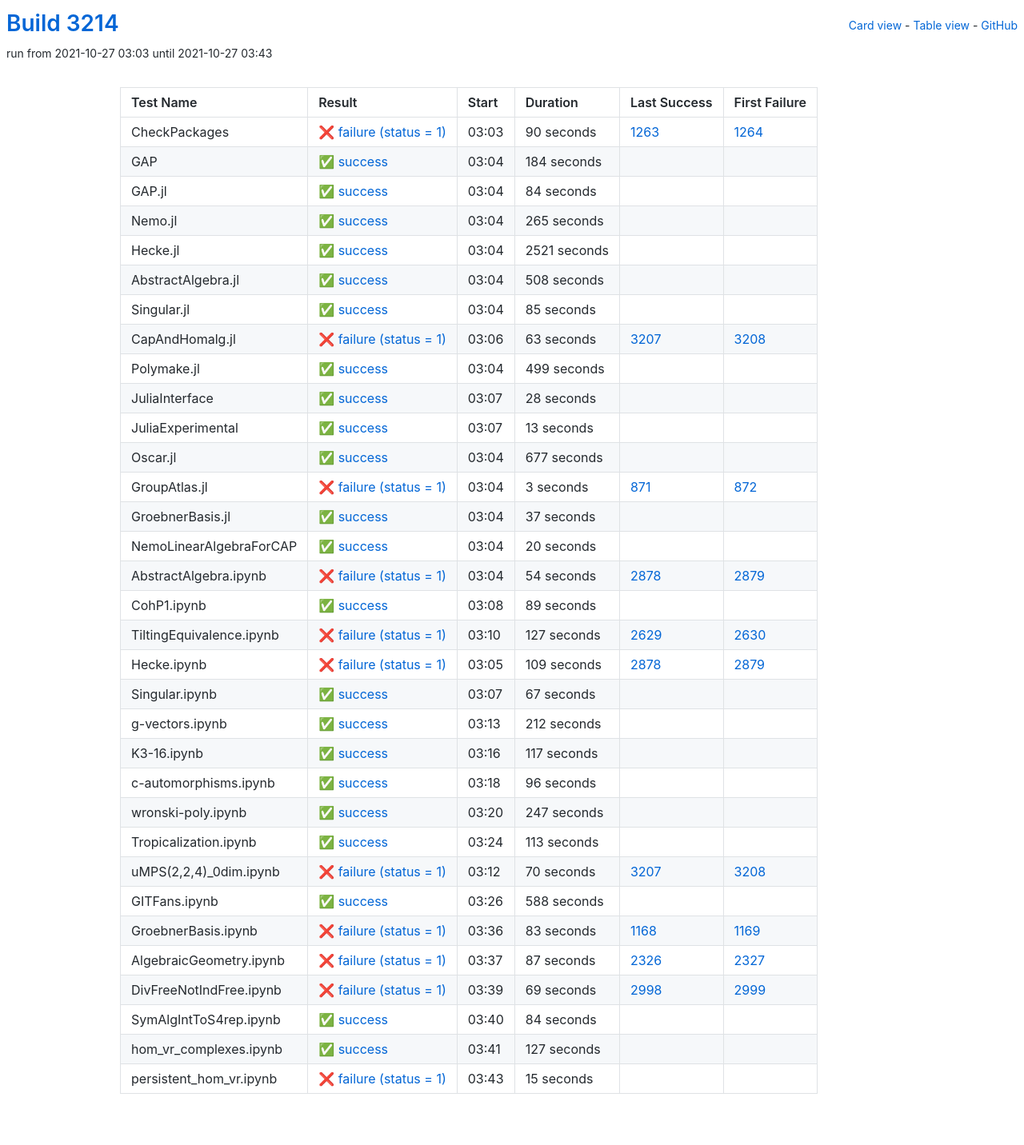
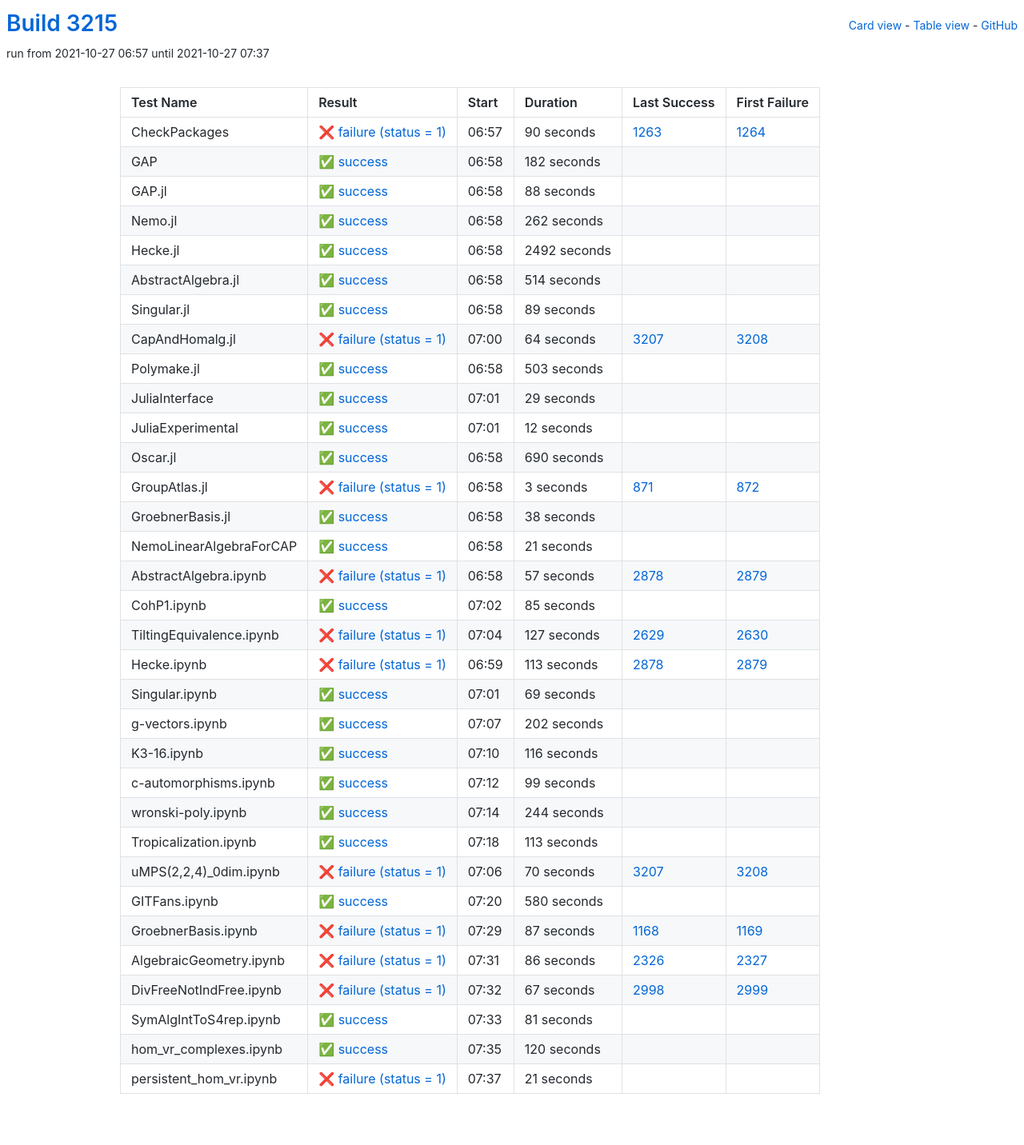
Before and after one commit to oscar-system/oscar-ci-status-stable, a Jekyll site: the page built from table.html, in a window 1280 px wide. Shown: the whole page at 80% size. Built offline with Jekyll 4.4.1, drawn with Linux system fonts in a browser that asks for light colours.

Commit message:
Build #3215

```diff
--- a/_data/ci.yml
+++ b/_data/ci.yml
@@ -1,6 +1,6 @@
 ---
-build: 3214
-build_url: https://oscarci.mathematik.uni-kl.de/job/oscar-stable/3214/
+build: 3215
+build_url: https://oscarci.mathematik.uni-kl.de/job/oscar-stable/3215/
 job: oscar-stable
 organization: oscar-system
 repo: oscar-ci-status-stable
@@ -8,8 +8,8 @@ repourl: https://github.com/oscar-system/oscar-ci-status-stable
 tests:
 - name: CheckPackages
   id: checkpackages
-  log: https://oscarci.mathematik.uni-kl.de/job/oscar-stable/3214/artifact/logs/build-3214/CheckPackages.log
-  start: 2021-10-27 03:03
+  log: https://oscarci.mathematik.uni-kl.de/job/oscar-stable/3215/artifact/logs/build-3215/CheckPackages.log
+  start: 2021-10-27 06:57
   success: false
   exitcode: 1
   status: failure
@@ -20,140 +20,140 @@ tests:
   first_failure_url: https://oscarci.mathematik.uni-kl.de/job/oscar-stable/1264/
 - name: GAP
   id: gap
-  log: https://oscarci.mathematik.uni-kl.de/job/oscar-stable/3214/artifact/logs/build-3214/GAP.log
-  start: 2021-10-27 03:04
+  log: https://oscarci.mathematik.uni-kl.de/job/oscar-stable/3215/artifact/logs/build-3215/GAP.log
+  start: 2021-10-27 06:58
   success: true
   exitcode: 0
   status: success
-  duration: 184
+  duration: 182
   last_success: false
   last_success_url:
   first_failure: false
   first_failure_url:
 - name: GAP.jl
   id: gap-jl
-  log: https://oscarci.mathematik.uni-kl.de/job/oscar-stable/3214/artifact/logs/build-3214/GAP.jl.log
-  start: 2021-10-27 03:04
+  log: https://oscarci.mathematik.uni-kl.de/job/oscar-stable/3215/artifact/logs/build-3215/GAP.jl.log
+  start: 2021-10-27 06:58
   success: true
   exitcode: 0
   status: success
-  duration: 84
+  duration: 88
   last_success: false
   last_success_url:
   first_failure: false
   first_failure_url:
 - name: Nemo.jl
   id: nemo-jl
-  log: https://oscarci.mathematik.uni-kl.de/job/oscar-stable/3214/artifact/logs/build-3214/Nemo.jl.log
-  start: 2021-10-27 03:04
+  log: https://oscarci.mathematik.uni-kl.de/job/oscar-stable/3215/artifact/logs/build-3215/Nemo.jl.log
+  start: 2021-10-27 06:58
   success: true
   exitcode: 0
   status: success
-  duration: 265
+  duration: 262
   last_success: false
   last_success_url:
   first_failure: false
   first_failure_url:
 - name: Hecke.jl
   id: hecke-jl
-  log: https://oscarci.mathematik.uni-kl.de/job/oscar-stable/3214/artifact/logs/build-3214/Hecke.jl.log
-  start: 2021-10-27 03:04
+  log: https://oscarci.mathematik.uni-kl.de/job/oscar-stable/3215/artifact/logs/build-3215/Hecke.jl.log
+  start: 2021-10-27 06:58
   success: true
   exitcode: 0
   status: success
-  duration: 2521
+  duration: 2492
   last_success: false
   last_success_url:
   first_failure: false
   first_failure_url:
 - name: AbstractAlgebra.jl
   id: abstractalgebra-jl
-  log: https://oscarci.mathematik.uni-kl.de/job/oscar-stable/3214/artifact/logs/build-3214/AbstractAlgebra.jl.log
-  start: 2021-10-27 03:04
+  log: https://oscarci.mathematik.uni-kl.de/job/oscar-stable/3215/artifact/logs/build-3215/AbstractAlgebra.jl.log
+  start: 2021-10-27 06:58
   success: true
   exitcode: 0
   status: success
-  duration: 508
+  duration: 514
   last_success: false
   last_success_url:
   first_failure: false
   first_failure_url:
 - name: Singular.jl
   id: singular-jl
-  log: https://oscarci.mathematik.uni-kl.de/job/oscar-stable/3214/artifact/logs/build-3214/Singular.jl.log
-  start: 2021-10-27 03:04
+  log: https://oscarci.mathematik.uni-kl.de/job/oscar-stable/3215/artifact/logs/build-3215/Singular.jl.log
+  start: 2021-10-27 06:58
   success: true
   exitcode: 0
   status: success
-  duration: 85
+  duration: 89
   last_success: false
   last_success_url:
   first_failure: false
   first_failure_url:
 - name: CapAndHomalg.jl
   id: capandhomalg-jl
-  log: https://oscarci.mathematik.uni-kl.de/job/oscar-stable/3214/artifact/logs/build-3214/CapAndHomalg.jl.log
-  start: 2021-10-27 03:06
+  log: https://oscarci.mathematik.uni-kl.de/job/oscar-stable/3215/artifact/logs/build-3215/CapAndHomalg.jl.log
+  start: 2021-10-27 07:00
   success: false
   exitcode: 1
   status: failure
-  duration: 63
+  duration: 64
   last_success: 3207
   last_success_url: https://oscarci.mathematik.uni-kl.de/job/oscar-stable/3207/
   first_failure: 3208
   first_failure_url: https://oscarci.mathematik.uni-kl.de/job/oscar-stable/3208/
 - name: Polymake.jl
   id: polymake-jl
-  log: https://oscarci.mathematik.uni-kl.de/job/oscar-stable/3214/artifact/logs/build-3214/Polymake.jl.log
-  start: 2021-10-27 03:04
+  log: https://oscarci.mathematik.uni-kl.de/job/oscar-stable/3215/artifact/logs/build-3215/Polymake.jl.log
+  start: 2021-10-27 06:58
   success: true
   exitcode: 0
   status: success
-  duration: 499
+  duration: 503
   last_success: false
   last_success_url:
   first_failure: false
   first_failure_url:
 - name: JuliaInterface
   id: juliainterface
-  log: https://oscarci.mathematik.uni-kl.de/job/oscar-stable/3214/artifact/logs/build-3214/JuliaInterface.log
-  start: 2021-10-27 03:07
+  log: https://oscarci.mathematik.uni-kl.de/job/oscar-stable/3215/artifact/logs/build-3215/JuliaInterface.log
+  start: 2021-10-27 07:01
   success: true
   exitcode: 0
   status: success
-  duration: 28
+  duration: 29
   last_success: false
   last_success_url:
   first_failure: false
   first_failure_url:
 - name: JuliaExperimental
   id: juliaexperimental
-  log: https://oscarci.mathematik.uni-kl.de/job/oscar-stable/3214/artifact/logs/build-3214/JuliaExperimental.log
-  start: 2021-10-27 03:07
+  log: https://oscarci.mathematik.uni-kl.de/job/oscar-stable/3215/artifact/logs/build-3215/JuliaExperimental.log
+  start: 2021-10-27 07:01
   success: true
   exitcode: 0
   status: success
-  duration: 13
+  duration: 12
   last_success: false
   last_success_url:
   first_failure: false
   first_failure_url:
 - name: Oscar.jl
   id: oscar-jl
-  log: https://oscarci.mathematik.uni-kl.de/job/oscar-stable/3214/artifact/logs/build-3214/Oscar.jl.log
-  start: 2021-10-27 03:04
+  log: https://oscarci.mathematik.uni-kl.de/job/oscar-stable/3215/artifact/logs/build-3215/Oscar.jl.log
+  start: 2021-10-27 06:58
   success: true
   exitcode: 0
   status: success
-  duration: 677
+  duration: 690
   last_success: false
   last_success_url:
   first_failure: false
   first_failure_url:
 - name: GroupAtlas.jl
   id: groupatlas-jl
-  log: https://oscarci.mathematik.uni-kl.de/job/oscar-stable/3214/artifact/logs/build-3214/GroupAtlas.jl.log
-  start: 2021-10-27 03:04
+  log: https://oscarci.mathematik.uni-kl.de/job/oscar-stable/3215/artifact/logs/build-3215/GroupAtlas.jl.log
+  start: 2021-10-27 06:58
   success: false
   exitcode: 1
   status: failure
@@ -164,56 +164,56 @@ tests:
   first_failure_url: https://oscarci.mathematik.uni-kl.de/job/oscar-stable/872/
 - name: GroebnerBasis.jl
   id: groebnerbasis-jl
-  log: https://oscarci.mathematik.uni-kl.de/job/oscar-stable/3214/artifact/logs/build-3214/GroebnerBasis.jl.log
-  start: 2021-10-27 03:04
+  log: https://oscarci.mathematik.uni-kl.de/job/oscar-stable/3215/artifact/logs/build-3215/GroebnerBasis.jl.log
+  start: 2021-10-27 06:58
   success: true
   exitcode: 0
   status: success
-  duration: 37
+  duration: 38
   last_success: false
   last_success_url:
   first_failure: false
   first_failure_url:
 - name: NemoLinearAlgebraForCAP
   id: nemolinearalgebraforcap
-  log: https://oscarci.mathematik.uni-kl.de/job/oscar-stable/3214/artifact/logs/build-3214/NemoLinearAlgebraForCAP.log
-  start: 2021-10-27 03:04
+  log: https://oscarci.mathematik.uni-kl.de/job/oscar-stable/3215/artifact/logs/build-3215/NemoLinearAlgebraForCAP.log
+  start: 2021-10-27 06:58
   success: true
   exitcode: 0
   status: success
-  duration: 20
+  duration: 21
   last_success: false
   last_success_url:
   first_failure: false
   first_failure_url:
 - name: AbstractAlgebra.ipynb
   id: abstractalgebra-ipynb
-  log: https://oscarci.mathematik.uni-kl.de/job/oscar-stable/3214/artifact/logs/build-3214/AbstractAlgebra.ipynb.log
-  start: 2021-10-27 03:04
+  log: https://oscarci.mathematik.uni-kl.de/job/oscar-stable/3215/artifact/logs/build-3215/AbstractAlgebra.ipynb.log
+  start: 2021-10-27 06:58
   success: false
   exitcode: 1
   status: failure
-  duration: 54
+  duration: 57
   last_success: 2878
   last_success_url: https://oscarci.mathematik.uni-kl.de/job/oscar-stable/2878/
   first_failure: 2879
   first_failure_url: https://oscarci.mathematik.uni-kl.de/job/oscar-stable/2879/
 - name: CohP1.ipynb
   id: cohp1-ipynb
-  log: https://oscarci.mathematik.uni-kl.de/job/oscar-stable/3214/artifact/logs/build-3214/CohP1.ipynb.log
-  start: 2021-10-27 03:08
+  log: https://oscarci.mathematik.uni-kl.de/job/oscar-stable/3215/artifact/logs/build-3215/CohP1.ipynb.log
+  start: 2021-10-27 07:02
   success: true
   exitcode: 0
   status: success
-  duration: 89
+  duration: 85
   last_success: false
   last_success_url:
   first_failure: false
   first_failure_url:
 - name: TiltingEquivalence.ipynb
   id: tiltingequivalence-ipynb
-  log: https://oscarci.mathematik.uni-kl.de/job/oscar-stable/3214/artifact/logs/build-3214/TiltingEquivalence.ipynb.log
-  start: 2021-10-27 03:10
+  log: https://oscarci.mathematik.uni-kl.de/job/oscar-stable/3215/artifact/logs/build-3215/TiltingEquivalence.ipynb.log
+  start: 2021-10-27 07:04
   success: false
   exitcode: 1
   status: failure
@@ -224,80 +224,80 @@ tests:
   first_failure_url: https://oscarci.mathematik.uni-kl.de/job/oscar-stable/2630/
 - name: Hecke.ipynb
   id: hecke-ipynb
-  log: https://oscarci.mathematik.uni-kl.de/job/oscar-stable/3214/artifact/logs/build-3214/Hecke.ipynb.log
-  start: 2021-10-27 03:05
+  log: https://oscarci.mathematik.uni-kl.de/job/oscar-stable/3215/artifact/logs/build-3215/Hecke.ipynb.log
+  start: 2021-10-27 06:59
   success: false
   exitcode: 1
   status: failure
-  duration: 109
+  duration: 113
   last_success: 2878
   last_success_url: https://oscarci.mathematik.uni-kl.de/job/oscar-stable/2878/
   first_failure: 2879
   first_failure_url: https://oscarci.mathematik.uni-kl.de/job/oscar-stable/2879/
 - name: Singular.ipynb
   id: singular-ipynb
-  log: https://oscarci.mathematik.uni-kl.de/job/oscar-stable/3214/artifact/logs/build-3214/Singular.ipynb.log
-  start: 2021-10-27 03:07
+  log: https://oscarci.mathematik.uni-kl.de/job/oscar-stable/3215/artifact/logs/build-3215/Singular.ipynb.log
+  start: 2021-10-27 07:01
   success: true
   exitcode: 0
   status: success
-  duration: 67
+  duration: 69
   last_success: false
   last_success_url:
   first_failure: false
   first_failure_url:
 - name: g-vectors.ipynb
   id: g-vectors-ipynb
-  log: https://oscarci.mathematik.uni-kl.de/job/oscar-stable/3214/artifact/logs/build-3214/g-vectors.ipynb.log
-  start: 2021-10-27 03:13
+  log: https://oscarci.mathematik.uni-kl.de/job/oscar-stable/3215/artifact/logs/build-3215/g-vectors.ipynb.log
+  start: 2021-10-27 07:07
   success: true
   exitcode: 0
   status: success
-  duration: 212
+  duration: 202
   last_success: false
   last_success_url:
   first_failure: false
   first_failure_url:
 - name: K3-16.ipynb
   id: k3-16-ipynb
-  log: https://oscarci.mathematik.uni-kl.de/job/oscar-stable/3214/artifact/logs/build-3214/K3-16.ipynb.log
-  start: 2021-10-27 03:16
+  log: https://oscarci.mathematik.uni-kl.de/job/oscar-stable/3215/artifact/logs/build-3215/K3-16.ipynb.log
+  start: 2021-10-27 07:10
   success: true
   exitcode: 0
   status: success
-  duration: 117
+  duration: 116
   last_success: false
   last_success_url:
   first_failure: false
   first_failure_url:
 - name: c-automorphisms.ipynb
   id: c-automorphisms-ipynb
-  log: https://oscarci.mathematik.uni-kl.de/job/oscar-stable/3214/artifact/logs/build-3214/c-automorphisms.ipynb.log
-  start: 2021-10-27 03:18
+  log: https://oscarci.mathematik.uni-kl.de/job/oscar-stable/3215/artifact/logs/build-3215/c-automorphisms.ipynb.log
+  start: 2021-10-27 07:12
   success: true
   exitcode: 0
   status: success
-  duration: 96
+  duration: 99
   last_success: false
   last_success_url:
   first_failure: false
   first_failure_url:
 - name: wronski-poly.ipynb
   id: wronski-poly-ipynb
-  log: https://oscarci.mathematik.uni-kl.de/job/oscar-stable/3214/artifact/logs/build-3214/wronski-poly.ipynb.log
-  start: 2021-10-27 03:20
+  log: https://oscarci.mathematik.uni-kl.de/job/oscar-stable/3215/artifact/logs/build-3215/wronski-poly.ipynb.log
+  start: 2021-10-27 07:14
   success: true
   exitcode: 0
   status: success
-  duration: 247
+  duration: 244
   last_success: false
   last_success_url:
   first_failure: false
   first_failure_url:
 - name: Tropicalization.ipynb
   id: tropicalization-ipynb
-  log: https://oscarci.mathematik.uni-kl.de/job/oscar-stable/3214/artifact/logs/build-3214/Tropicalization.ipynb.log
-  start: 2021-10-27 03:24
+  log: https://oscarci.mathematik.uni-kl.de/job/oscar-stable/3215/artifact/logs/build-3215/Tropicalization.ipynb.log
+  start: 2021-10-27 07:18
   success: true
   exitcode: 0
   status: success
@@ -308,8 +308,8 @@ tests:
   first_failure_url:
 - name: uMPS(2,2,4)_0dim.ipynb
   id: umps-2-2-4-0dim-ipynb
-  log: https://oscarci.mathematik.uni-kl.de/job/oscar-stable/3214/artifact/logs/build-3214/uMPS-2-2-4-_0dim.ipynb.log
-  start: 2021-10-27 03:12
+  log: https://oscarci.mathematik.uni-kl.de/job/oscar-stable/3215/artifact/logs/build-3215/uMPS-2-2-4-_0dim.ipynb.log
+  start: 2021-10-27 07:06
   success: false
   exitcode: 1
   status: failure
@@ -320,84 +320,84 @@ tests:
   first_failure_url: https://oscarci.mathematik.uni-kl.de/job/oscar-stable/3208/
 - name: GITFans.ipynb
   id: gitfans-ipynb
-  log: https://oscarci.mathematik.uni-kl.de/job/oscar-stable/3214/artifact/logs/build-3214/GITFans.ipynb.log
-  start: 2021-10-27 03:26
+  log: https://oscarci.mathematik.uni-kl.de/job/oscar-stable/3215/artifact/logs/build-3215/GITFans.ipynb.log
+  start: 2021-10-27 07:20
   success: true
   exitcode: 0
   status: success
-  duration: 588
+  duration: 580
   last_success: false
   last_success_url:
   first_failure: false
   first_failure_url:
 - name: GroebnerBasis.ipynb
   id: groebnerbasis-ipynb
-  log: https://oscarci.mathematik.uni-kl.de/job/oscar-stable/3214/artifact/logs/build-3214/GroebnerBasis.ipynb.log
-  start: 2021-10-27 03:36
+  log: https://oscarci.mathematik.uni-kl.de/job/oscar-stable/3215/artifact/logs/build-3215/GroebnerBasis.ipynb.log
+  start: 2021-10-27 07:29
   success: false
   exitcode: 1
   status: failure
-  duration: 83
+  duration: 87
   last_success: 1168
   last_success_url: https://oscarci.mathematik.uni-kl.de/job/oscar-stable/1168/
   first_failure: 1169
   first_failure_url: https://oscarci.mathematik.uni-kl.de/job/oscar-stable/1169/
 - name: AlgebraicGeometry.ipynb
   id: algebraicgeometry-ipynb
-  log: https://oscarci.mathematik.uni-kl.de/job/oscar-stable/3214/artifact/logs/build-3214/AlgebraicGeometry.ipynb.log
-  start: 2021-10-27 03:37
+  log: https://oscarci.mathematik.uni-kl.de/job/oscar-stable/3215/artifact/logs/build-3215/AlgebraicGeometry.ipynb.log
+  start: 2021-10-27 07:31
   success: false
   exitcode: 1
   status: failure
-  duration: 87
+  duration: 86
   last_success: 2326
   last_success_url: https://oscarci.mathematik.uni-kl.de/job/oscar-stable/2326/
   first_failure: 2327
   first_failure_url: https://oscarci.mathematik.uni-kl.de/job/oscar-stable/2327/
 - name: DivFreeNotIndFree.ipynb
   id: divfreenotindfree-ipynb
-  log: https://oscarci.mathematik.uni-kl.de/job/oscar-stable/3214/artifact/logs/build-3214/DivFreeNotIndFree.ipynb.log
-  start: 2021-10-27 03:39
+  log: https://oscarci.mathematik.uni-kl.de/job/oscar-stable/3215/artifact/logs/build-3215/DivFreeNotIndFree.ipynb.log
+  start: 2021-10-27 07:32
   success: false
   exitcode: 1
   status: failure
-  duration: 69
+  duration: 67
   last_success: 2998
   last_success_url: https://oscarci.mathematik.uni-kl.de/job/oscar-stable/2998/
   first_failure: 2999
   first_failure_url: https://oscarci.mathematik.uni-kl.de/job/oscar-stable/2999/
 - name: SymAlgIntToS4rep.ipynb
   id: symalginttos4rep-ipynb
-  log: https://oscarci.mathematik.uni-kl.de/job/oscar-stable/3214/artifact/logs/build-3214/SymAlgIntToS4rep.ipynb.log
-  start: 2021-10-27 03:40
+  log: https://oscarci.mathematik.uni-kl.de/job/oscar-stable/3215/artifact/logs/build-3215/SymAlgIntToS4rep.ipynb.log
+  start: 2021-10-27 07:33
   success: true
   exitcode: 0
   status: success
-  duration: 84
+  duration: 81
   last_success: false
   last_success_url:
   first_failure: false
   first_failure_url:
 - name: hom_vr_complexes.ipynb
   id: hom-vr-complexes-ipynb
-  log: https://oscarci.mathematik.uni-kl.de/job/oscar-stable/3214/artifact/logs/build-3214/hom_vr_complexes.ipynb.log
-  start: 2021-10-27 03:41
+  log: https://oscarci.mathematik.uni-kl.de/job/oscar-stable/3215/artifact/logs/build-3215/hom_vr_complexes.ipynb.log
+  start: 2021-10-27 07:35
   success: true
   exitcode: 0
   status: success
-  duration: 127
+  duration: 120
   last_success: false
   last_success_url:
   first_failure: false
   first_failure_url:
 - name: persistent_hom_vr.ipynb
   id: persistent-hom-vr-ipynb
-  log: https://oscarci.mathematik.uni-kl.de/job/oscar-stable/3214/artifact/logs/build-3214/persistent_hom_vr.ipynb.log
-  start: 2021-10-27 03:43
+  log: https://oscarci.mathematik.uni-kl.de/job/oscar-stable/3215/artifact/logs/build-3215/persistent_hom_vr.ipynb.log
+  start: 2021-10-27 07:37
   success: false
   exitcode: 1
   status: failure
-  duration: 15
+  duration: 21
   last_success: false
   last_success_url:
   first_failure: false
```
Also changed, not shown: README.md.
